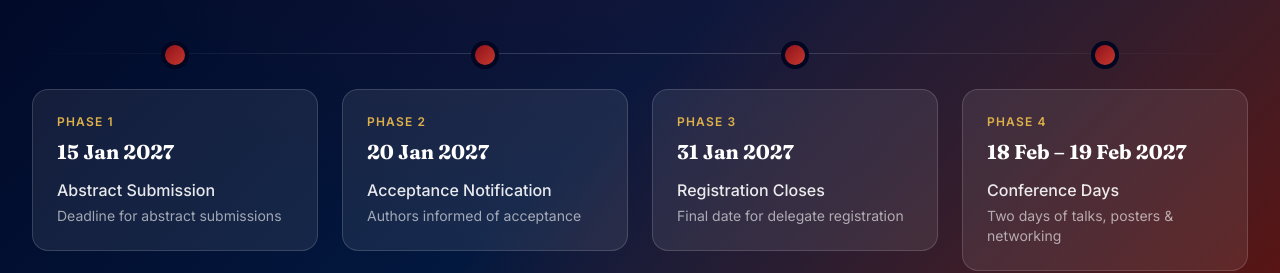
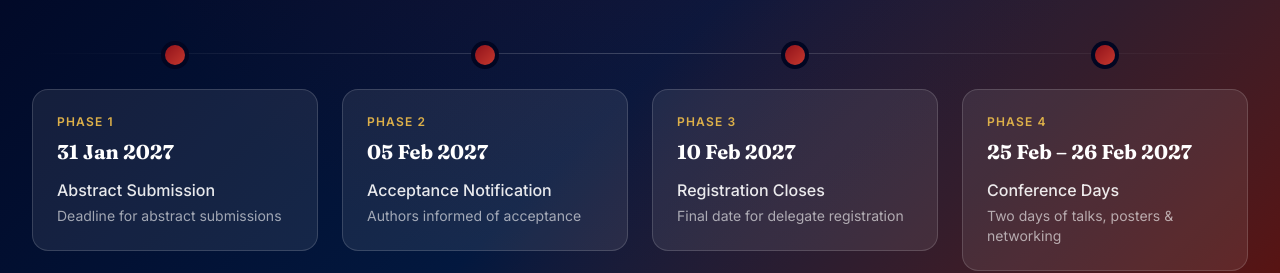
Before and after one commit to yuvraj-makani/FPMSF26-Website, a React (Vite) app: page / in a window 1280 px wide. Shown: the part 1940-2213 px from the top of the page. Built offline with nearby package versions, Linux system fonts and the light colour scheme.

Commit message:
Update App.tsx

```diff
--- a/src/App.tsx
+++ b/src/App.tsx
@@ -28,10 +28,10 @@ const ABOUT_PILLARS = [
 ];
 
 const TIMELINE = [
-  { date: "15 Jan 2027", title: "Abstract Submission", desc: "Deadline for abstract submissions" },
-  { date: "20 Jan 2027", title: "Acceptance Notification", desc: "Authors informed of acceptance" },
-  { date: "31 Jan 2027", title: "Registration Closes", desc: "Final date for delegate registration" },
-  { date: "18 Feb – 19 Feb 2027", title: "Conference Days", desc: "Two days of talks, posters & networking" },
+  { date: "31 Jan 2027", title: "Abstract Submission", desc: "Deadline for abstract submissions" },
+  { date: "05 Feb 2027", title: "Acceptance Notification", desc: "Authors informed of acceptance" },
+  { date: "10 Feb 2027", title: "Registration Closes", desc: "Final date for delegate registration" },
+  { date: "25 Feb – 26 Feb 2027", title: "Conference Days", desc: "Two days of talks, posters & networking" },
 ];
 
 const PRICING = [
```
